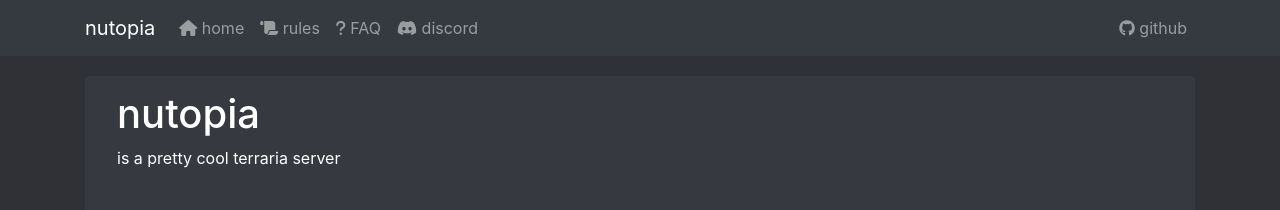
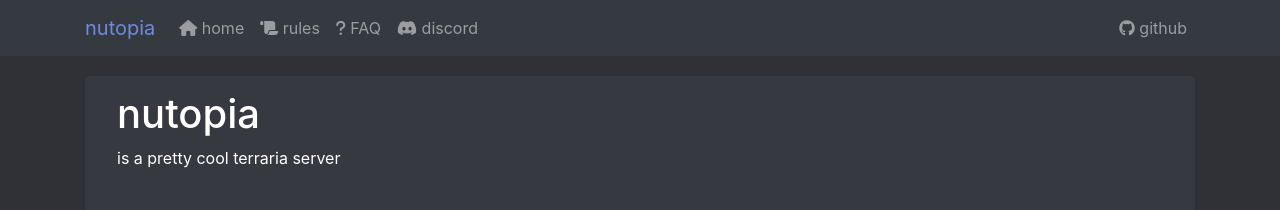
Before and after one commit to Epikest/nutopia, a Jekyll site: the page built from index.md, in a window 1280 px wide. Shown: the top 210 px of the page. Built offline with Jekyll 4.4.1, drawn with Linux system fonts in a browser that asks for light colours; nearby versions of some CDN libraries.

Commit message:
Update default.html

```diff
--- a/_layouts/default.html
+++ b/_layouts/default.html
@@ -7,21 +7,57 @@
 <nav class="navbar navbar-expand-lg navbar-dark bg-dark">
     <div class="container">
         <style>
-            .navbar {
-                position: relative;
-                display: flex;
-                flex-wrap: wrap;
-                background-color: #202225;
-                align-items: center;
-                justify-content: space-between;
-                padding: $navbar-padding-y $navbar-padding-x;
-                %container-flex-properties {
-                    display: flex;
-                    flex-wrap: wrap;
-                    align-items: center;
-                    justify-content: space-between;
+            .navbar-dark {
+              .navbar-brand {
+                color: #7289da;
+
+                @include hover-focus() {
+                  color: $navbar-dark-brand-hover-color;
                 }
+              }
+
+              .navbar-nav {
+                .nav-link {
+                  color: $navbar-dark-color;
+
+                  @include hover-focus() {
+                    color: $navbar-dark-hover-color;
+                  }
+
+                  &.disabled {
+                    color: $navbar-dark-disabled-color;
+                  }
+                }
+
+                .show > .nav-link,
+                .active > .nav-link,
+                .nav-link.show,
+                .nav-link.active {
+                  color: $navbar-dark-active-color;
+                }
+              }
+
+              .navbar-toggler {
+                color: $navbar-dark-color;
+                border-color: $navbar-dark-toggler-border-color;
+              }
+
+              .navbar-toggler-icon {
+                background-image: escape-svg($navbar-dark-toggler-icon-bg);
+              }
+
+              .navbar-text {
+                color: $navbar-dark-color;
+                a {
+                  color: $navbar-dark-active-color;
+
+                  @include hover-focus() {
+                    color: $navbar-dark-active-color;
+                  }
+                }
+              }
             }
+
         </style>
         <a class="navbar-brand" href="/">nutopia</a>
         <button class="navbar-toggler" type="button" data-toggle="collapse" data-target="#navbarSupportedContent" aria-controls="navbarSupportedContent" aria-expanded="false" aria-label="Toggle navigation">
```
